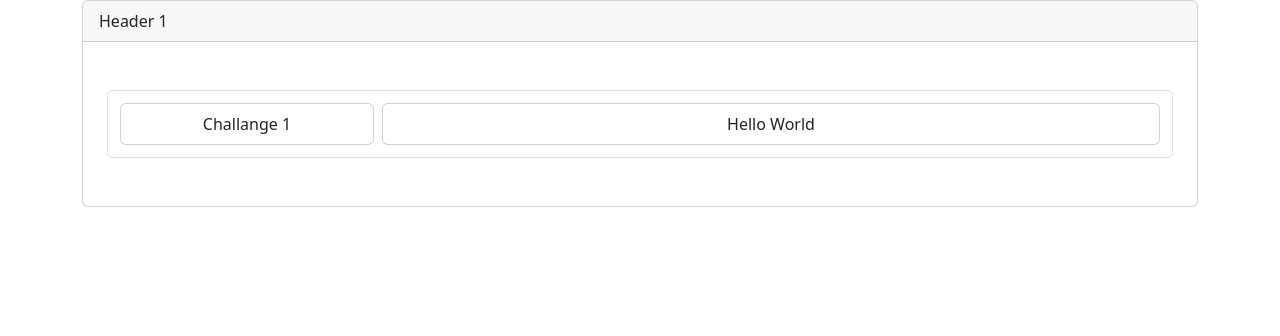
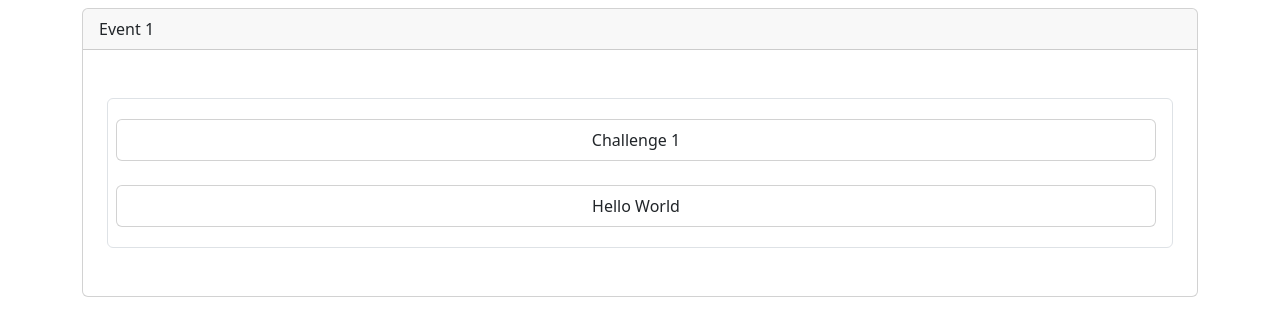
Before and after one commit to Dhanay-J/Py-Plat, a React (Vite) app in the folder src/: page /event/1 in a window 1280 px wide. Shown: the top 336 px of the page. Built offline with nearby package versions, Linux system fonts and the light colour scheme.

Commit message:
Changed data

```diff
--- a/src/src/Pages/EventChallengesView.jsx
+++ b/src/src/Pages/EventChallengesView.jsx
@@ -64,15 +64,15 @@ import { useParams, Link } from "react-router-dom";
 
 const Challanges = [
   {
-      title: 'Challange 1',
-      description: 'Hello World'
-, id : 1
-
-}
+      title: 'Challenge 1',
+      description: 'Hello World',
+      id : 1
+  }
 ]
 function getChallanges(id) {
   return Challanges;
 }
+
 
 function getChallange(id) {
   console.log(id);
@@ -87,8 +87,8 @@ const EventChallengesView = () => {
     <Container>
       <Row>
         <Col>
-          <Card>
-            <Card.Header>Header {eventId}</Card.Header>
+          <Card className="mt-2">
+            <Card.Header>Event {eventId}</Card.Header>
             <Card.Body>
               {allChallanges.map((challenge, index) => (
                 <Link
@@ -102,16 +102,16 @@ const EventChallengesView = () => {
                       getChallange(challenge["id"]);
                     }}
                   >
-                    <Col className="p-1 col-3">
-                      <Card className="p-2" style={{ textAlign: "center" }}>
+                    <Row className="p-1">
+                      <Card className="p-2 m-2" style={{ textAlign: "center" }}>
                         {challenge["title"]}
                       </Card>
-                    </Col>
-                    <Col className="p-1">
-                      <Card className="p-2" style={{ textAlign: "center" }}>
+                    </Row>
+                    <Row className="p-1">
+                      <Card className="p-2 m-2" style={{ textAlign: "center" }}>
                         {challenge["description"]}
                       </Card>
-                    </Col>
+                    </Row>
                   </Row>
                 </Link>
               ))}
```
